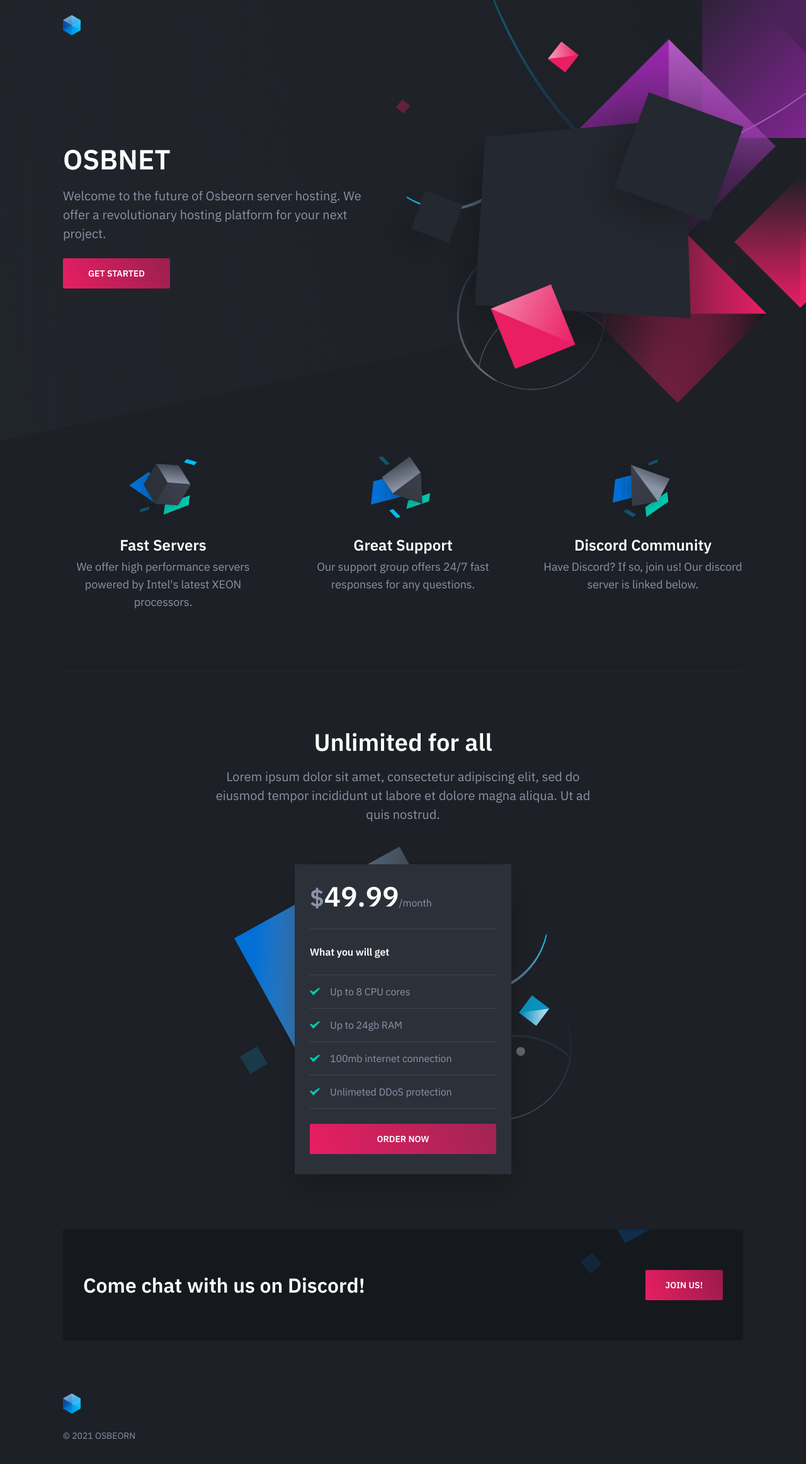
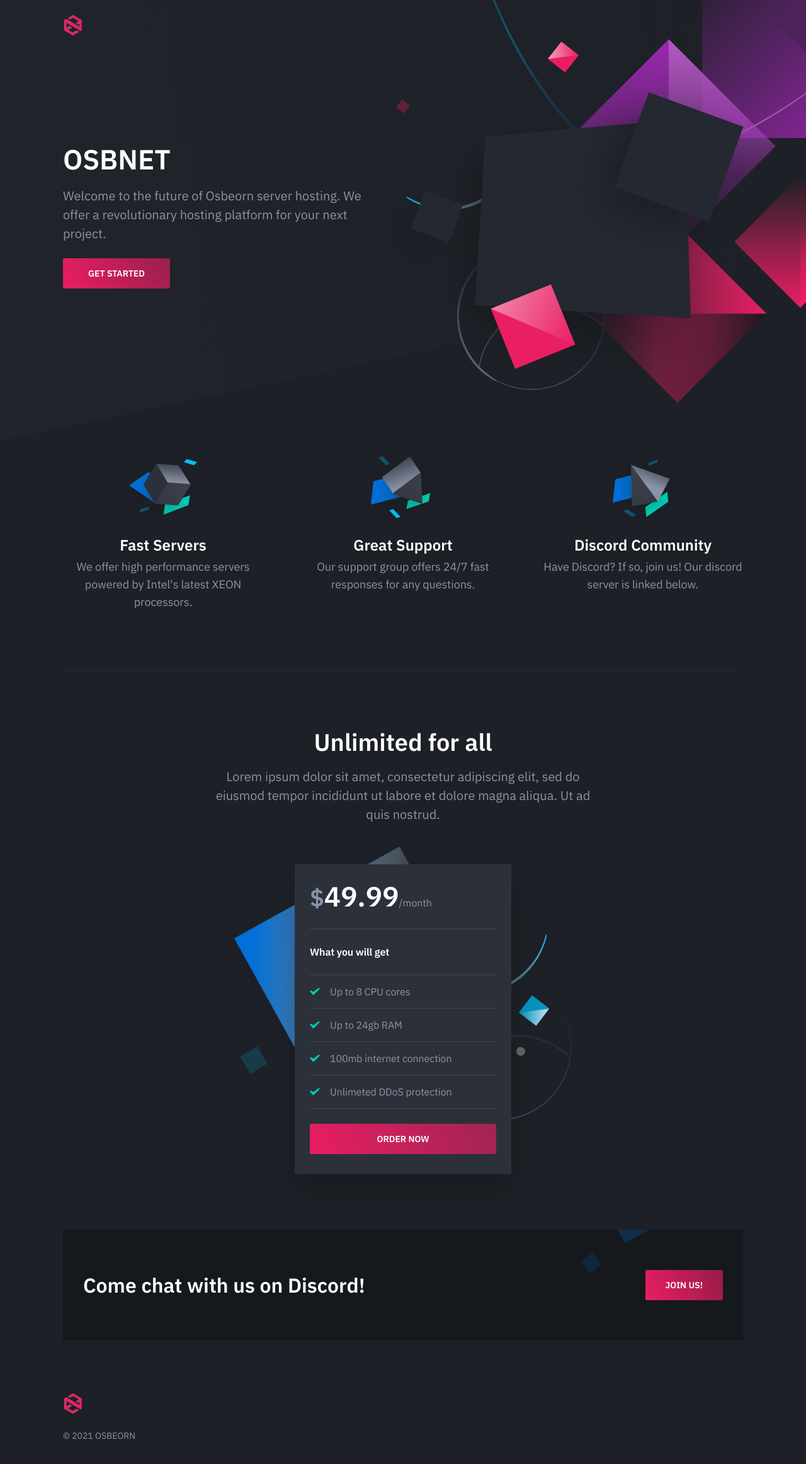
Before and after one commit to Osbeorn-Network/osb.net.main.staff.hire.site, a plain HTML site: page index.html in a window 1280 px wide. Shown: the whole page at 63% size. Drawn offline with nearby package versions, Linux system fonts and the light colour scheme.

Commit message:
Update index.html

```diff
--- a/index.html
+++ b/index.html
@@ -16,7 +16,9 @@
                     <div class="brand header-brand">
                         <h1 class="m-0">
 							<a href="#">
-								<img class="header-logo-image" src="dist/images/logo.svg" alt="Logo">
+								<img class="header-logo-image" src="/src/images/osbnetmain.png" alt="Logo" style="
+    width: 32px;
+">
                             </a>
                         </h1>
                     </div>
@@ -148,7 +150,9 @@
                 <div class="site-footer-inner">
                     <div class="brand footer-brand">
 						<a href="#">
-							<img class="header-logo-image" src="dist/images/logo.svg" alt="Logo">
+							<img class="header-logo-image" src="/src/images/osbnetmain.png" alt="Logo" style="
+    width: 32px;
+">
 						</a>
                     </div>
 
```
